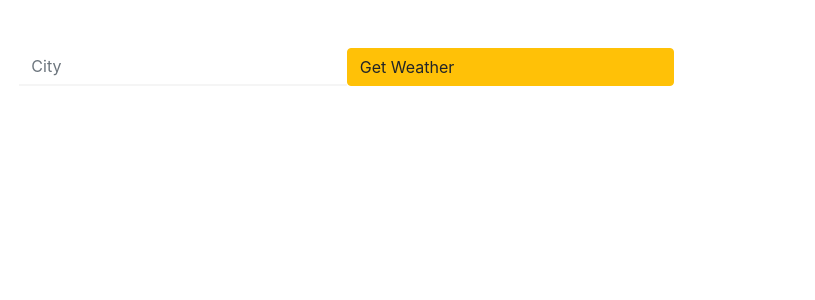
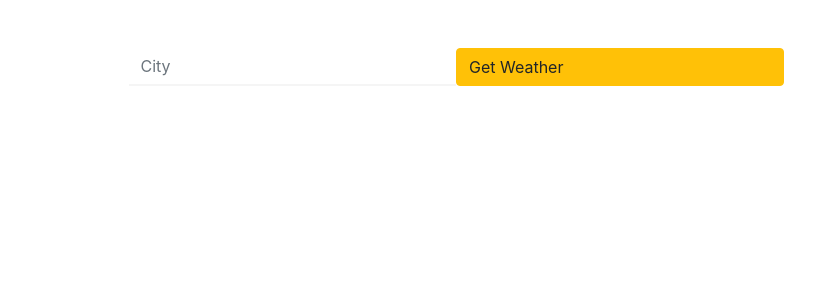
Before and after one commit to Sandhani1704/weather-app, a React (Create React App) app: page / in a window 1280 px wide. Shown: the top 300 px of the page, without its empty margins (184-999 px from the left). Built offline with nearby package versions, Linux system fonts and the light colour scheme.

Commit message:
исправлены карточки cards

```diff
--- a/src/App.css
+++ b/src/App.css
@@ -45,4 +45,5 @@
 .conteiner-cards {
   display: flex;
   flex-direction: row;
+  justify-content: center;
 }
--- a/src/App.js
+++ b/src/App.js
@@ -2,7 +2,7 @@ import './App.css';
 import React from "react"
 import 'bootstrap/dist/css/bootstrap.min.css'
 import 'weather-icons/css/weather-icons.css'
-// import Weather from './components/Weather'
+import Weather from './components/Weather'
 import Cards from './components/Cards'
 import Form from './components/Form'
 
@@ -65,10 +65,10 @@ function App() {
     }
   }
 
-  const calcCelsius = (temp) => {
-    let cell = Math.floor(temp - 273, 15)
-    return cell;
-  }
+  // const calcCelsius = (temp) => {
+  //   let cell = Math.floor(temp - 273, 15)
+  //   return cell;
+  // }
 
   // React.useEffect(() => {
   const getWeather = async (e) => {
@@ -79,35 +79,40 @@ function App() {
       const apiCall = await fetch(`https://api.openweathermap.org/data/2.5/forecast?q=${location}&lang=ru&units=metric&APPID=${API_KEY}`)
       const response = await apiCall.json()
       console.log(response)
-      const dailyData = response.list.slice(0, 40);
+      // const dailyData = response.list.slice(0, 40);
 
-      const newData = dailyData.reduce((acc, item) => {
-        const day = item.dt_txt.split(' ')[0]; // Дата как ключ
-        if (!acc[day]) {  // если у нас нет такого ключа, то создаем
-          acc[day] = [];
-        }
-        acc[day].push(item.main.temp) // добавляем температуру
-        return acc
-      }, {});
+      const dailyData = response.list.filter(reading => reading.dt_txt.includes("18:00:00"))
+
+      // const newData = response.list.reduce((acc, item) => {
+      //   const day = item.dt_txt.split(' ')[0]; // Дата как ключ
+      //   if (!acc[day]) {  // если у нас нет такого ключа, то создаем
+      //     acc[day] = [];
+      //   }
+      //   acc[day].push(item.main.temp)
+      //   // добавляем температуру
+      //   acc[day].push(item.weather[0].icon)
+      //   return acc
+      // }, {});
 
       // console.log(newData)
-      const temp = [];
-      for (let item in newData) {
-        const avgTemp = Math.round(newData[item].reduce((acc, cur) => {
-          return acc + cur
-        }, 0) / newData[item].length) // Складываем температуру, делим на количество элементов, округляем и добавляем в новый объект
-        temp.push({
-          day: item,
-          avgTemp: avgTemp
-        })
-      }
+      // const temp = [];
+      // for (let item in newData) {
+      //   const avgTemp = Math.round(newData[item].reduce((acc, cur) => {
+      //     return acc + cur
+      //   }, 0) / newData[item].length) // Складываем температуру, делим на количество элементов, округляем и добавляем в новый объект
+      //   temp.push({
+      //     day: item,
+      //     avgTemp: avgTemp,
+      //     // weather: item
+      //   })
+      // }
 
-      console.log(newData)
+      // console.log(temp)
 
 
 
-      setDays({ days: newData })
-      console.log(dailyData);
+      setDays({ days: dailyData })
+      // console.log(newData);
       getWeatherIcon(weatherIcon, response.list[0].weather[0].id);
       // console.log(getWeatherIcon(weatherIcon, response.weather[0].id))
       setWeatherData({
@@ -138,7 +143,7 @@ function App() {
   return (
     <div className="App">
       <Form getWeather={getWeather} />
-      {/* <Weather
+      <Weather
         cityName={weatherData.city}
         country={weatherData.country}
         temp={weatherData.temp}
@@ -146,7 +151,7 @@ function App() {
         tempMin={weatherData.tempMin}
         description={weatherData.description}
         icon={weatherIcon.icon}
-      /> */}
+      />
       <h5 className='city-name'>{weatherData.city}</h5>
       <div className='conteiner-cards'>
 
--- a/src/components/Cards.css
+++ b/src/components/Cards.css
@@ -1,6 +1,3 @@
 .card-conteiner {
-    display: flex;
-    /* flex-direction: column; */
-    justify-content: center;
-    /* align-items: center; */
+    margin-right: 50px;
 }
--- a/src/components/Cards.js
+++ b/src/components/Cards.js
@@ -1,9 +1,10 @@
 import React from 'react';
 import moment from 'moment';
 import russianLocale from 'moment/locale/ru'
+import './Cards.css';
 
 moment.updateLocale('ru', russianLocale);
-// import './Cards.css';
+
 
 function minMaxTemp(min, max) {
     if (max && min) {
@@ -23,7 +24,7 @@ const Cards = (props) => {
 
     // const weekDay = props.day.dt_txt
 
-        return (
+    return (
         <div className='card-conteiner'>
             {/* {newDate} */}
             <p>{moment(getWeekDay).format('dddd')}</p>
--- a/src/components/Form.css
+++ b/src/components/Form.css
@@ -1,5 +1,7 @@
 form {
     margin-top: 3rem;
+    justify-content: center;
+
   }
 
   form input[name="city"],
@@ -10,3 +12,17 @@ form {
     border-bottom: 2px solid whitesmoke;
     border-radius: 0;
   }
+
+  .form-control {
+    margin: 0;
+  }
+
+  .form-conteiner {
+    /* display: flex; */
+    justify-content: center;
+    /* max-width: 300px; */
+  }
+
+  .btn {
+    align-items: center;
+  }
--- a/src/components/Form.js
+++ b/src/components/Form.js
@@ -3,7 +3,7 @@ import "./Form.css";
 
 function Form(props) {
     return (
-        <div className='conteiner h-100'>
+        <div className='form-conteiner conteiner h-100'>
             <form className='row' onSubmit={props.getWeather}>
                 <input
                     type="text"
```
Also changed, not shown: 1 other file (tests, documents, lock files or other folders).
